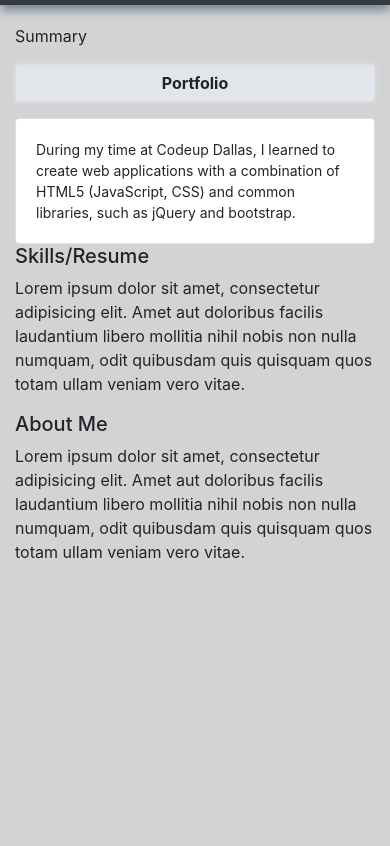
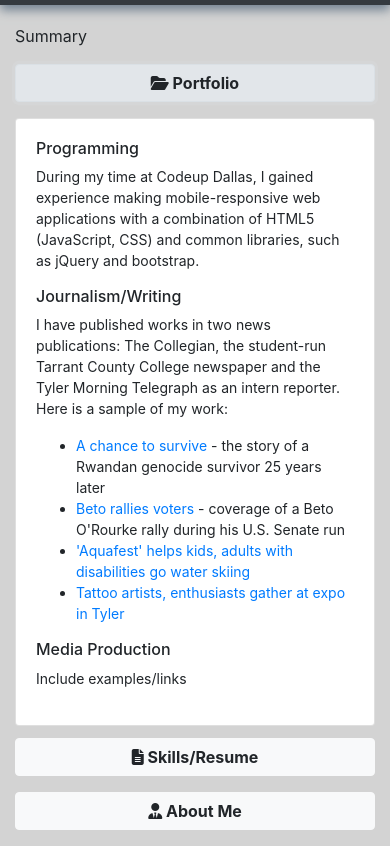
Before and after one commit to johnwmcnay/johnwmcnay.github.io, a plain HTML site: page index.html in a window 390 px wide. Both pictures are taken after a click on the button "Portfolio". Shown: the part 51-897 px from the top of the page. Before the commit the page ends 844 px from the top, so only its background shows below. Drawn offline with nearby package versions, Linux system fonts and the light colour scheme.

Commit message:
continuing to work on xs

```diff
--- a/css/custom.css
+++ b/css/custom.css
@@ -30,6 +30,11 @@ nav.navbar {
     /*box-shadow: -5px -5px 0 slategray;*/
 }
 
+.expandBtn:hover {
+    background-color: slategray;
+}
+
 .collapseCard {
     font-size: 14px;
+    margin-bottom: 12px;
 }
--- a/index.html
+++ b/index.html
@@ -40,29 +40,118 @@
     <p>Summary</p>
 
     <p>
-        <a class="btn btn-block expandBtn btn-light" data-toggle="collapse" href="#collapsePortfolio" role="button" aria-expanded="false"
-           aria-controls="collapsePortfolio">
-            Portfolio
+        <a class="btn btn-block expandBtn btn-light" data-toggle="collapse" href="#collapsePortfolio" role="button"
+           aria-expanded="false" aria-controls="collapsePortfolio">
+            <i class="fas fa-folder-open"></i> Portfolio
         </a>
     </p>
     <div class="collapse" id="collapsePortfolio">
         <div class="card card-body collapseCard">
-            During my time at Codeup Dallas, I learned to create web applications with a combination
-            of HTML5 (JavaScript, CSS) and common libraries, such as jQuery and bootstrap.
-
+            <div>
+                <h6>Programming</h6>
+                <p>
+                    During my time at Codeup Dallas, I gained experience making mobile-responsive web applications with
+                    a combination of HTML5 (JavaScript, CSS) and common libraries, such as jQuery and bootstrap.
+                </p>
+            </div>
+            <div>
+                <h6>Journalism/Writing</h6>
+                <p>
+                    I have published works in two news publications: The Collegian, the student-run Tarrant County
+                    College
+                    newspaper and the Tyler Morning Telegraph as an intern reporter. Here is a sample of my work:
+                </p>
+                <ul>
+                    <li>
+                        <a href="https://collegian.tccd.edu/a-chance-to-survive/" target="_blank">A chance to
+                            survive</a> -
+                        the story of a Rwandan genocide survivor 25 years later
+                    </li>
+                    <li>
+                        <a href="https://collegian.tccd.edu/beto-rallies-voters/" target="_blank">Beto rallies
+                            voters</a> -
+                        coverage of a Beto O'Rourke rally during his U.S. Senate run
+                    </li>
+                    <li>
+                        <a href="https://tylerpaper.com/news/local/aquafest-helps-kids-adults-with-disabilities-go-water-skiing/article_9825b90e-951d-11e9-aca6-bfe07828afd6.html"
+                           target="_blank">
+                            'Aquafest' helps kids, adults with disabilities go water skiing
+                        </a>
+                    </li>
+                    <li>
+                        <a href="https://tylerpaper.com/news/local/tattoo-artists-enthusiasts-gather-at-expo-in-tyler/article_2dbbc750-8ed0-11e9-b8c1-bb56487207d5.html"
+                           target="_blank">
+                            Tattoo artists, enthusiasts gather at expo in Tyler
+                        </a>
+                    </li>
+                </ul>
+            </div>
+            <div>
+                <h6>Media Production</h6>
+                <p>Include examples/links</p>
+            </div>
         </div>
     </div>
 
-    <h5>Skills/Resume</h5>
-    <p>Lorem ipsum dolor sit amet, consectetur adipisicing elit. Amet aut doloribus facilis laudantium libero mollitia
-        nihil nobis non nulla numquam, odit quibusdam quis quisquam quos totam ullam veniam vero vitae.</p>
+    <p>
+        <a class="btn btn-block expandBtn btn-light" data-toggle="collapse" href="#collapseSkills" role="button"
+           aria-expanded="false"
+           aria-controls="collapseSkills">
+            <i class="fas fa-file-alt"></i> Skills/Resume
+        </a>
+    </p>
 
-    <h5>About Me</h5>
-    <p>Lorem ipsum dolor sit amet, consectetur adipisicing elit. Amet aut doloribus facilis laudantium libero mollitia
-        nihil nobis non nulla numquam, odit quibusdam quis quisquam quos totam ullam veniam vero vitae.</p>
+    <div class="collapse" id="collapseSkills">
+        <div class="card card-body collapseCard">
+            <h6>Resume/Proficiencies</h6>
+            <ul>
+                <li>
+
+                </li>
+                <li>
+
+                </li>
+                <li>
+
+                </li>
+                <li>
+
+                </li>
+            </ul>
+        </div>
+    </div>
+
+    <p>
+        <a class="btn btn-block expandBtn btn-light" data-toggle="collapse" href="#collapseAbout" role="button"
+           aria-expanded="false"
+           aria-controls="collapseAbout">
+            <i class="fas fa-user-tie"></i> About Me
+        </a>
+    </p>
+
+    <div class="collapse" id="collapseAbout">
+        <div class="card card-body collapseCard">
+            <h6 class="card-title">About me</h6>
+            <div class="card-text">
+                <ul>
+                    <li>
+
+                    </li>
+                    <li>
+
+                    </li>
+                    <li>
+
+                    </li>
+                    <li>
+
+                    </li>
+                </ul>
+            </div>
+        </div>
+    </div>
 
 </div>
-
 
 <script src="https://code.jquery.com/jquery-3.5.1.min.js"
         integrity="sha256-9/aliU8dGd2tb6OSsuzixeV4y/faTqgFtohetphbbj0="
```
